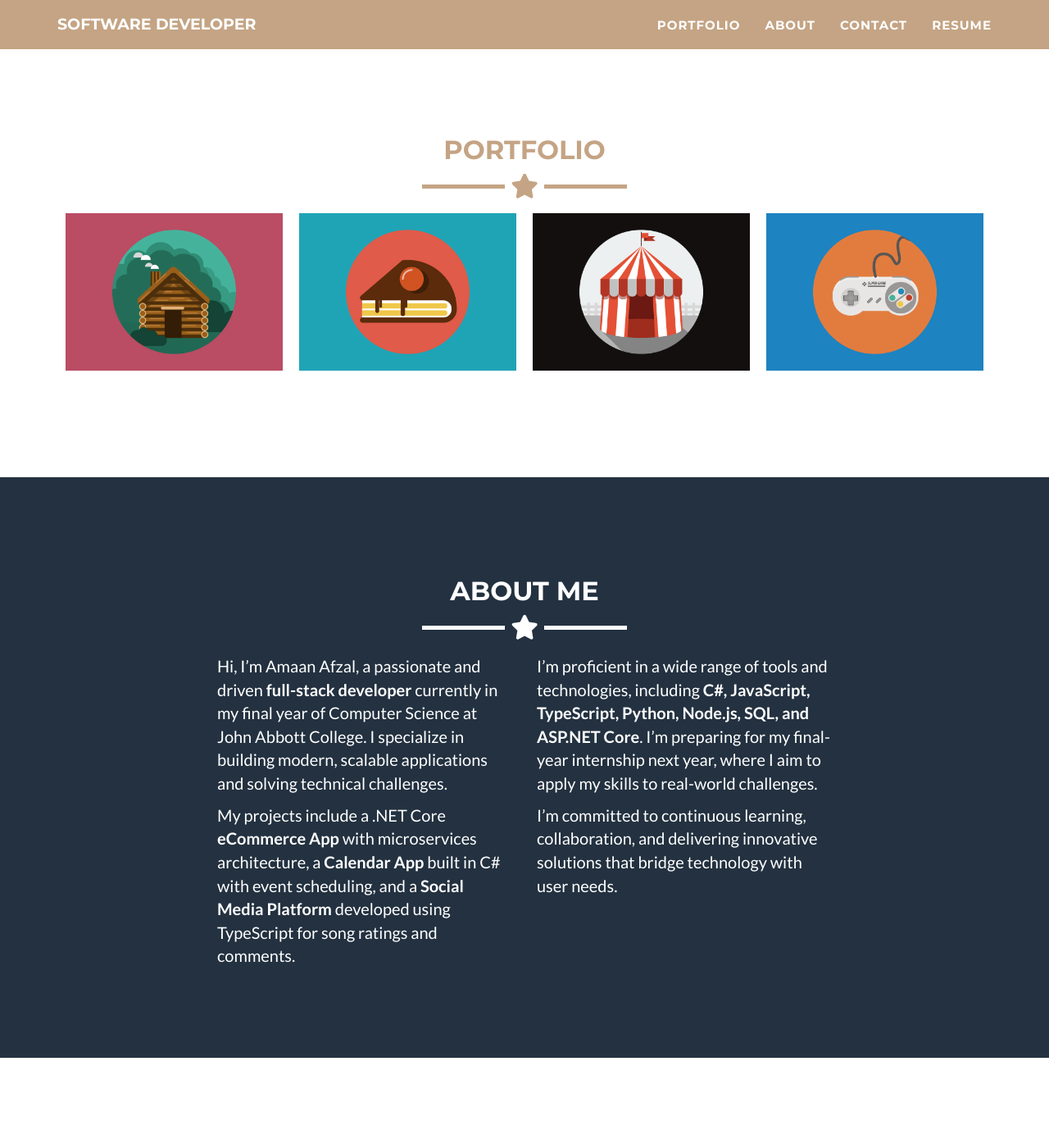
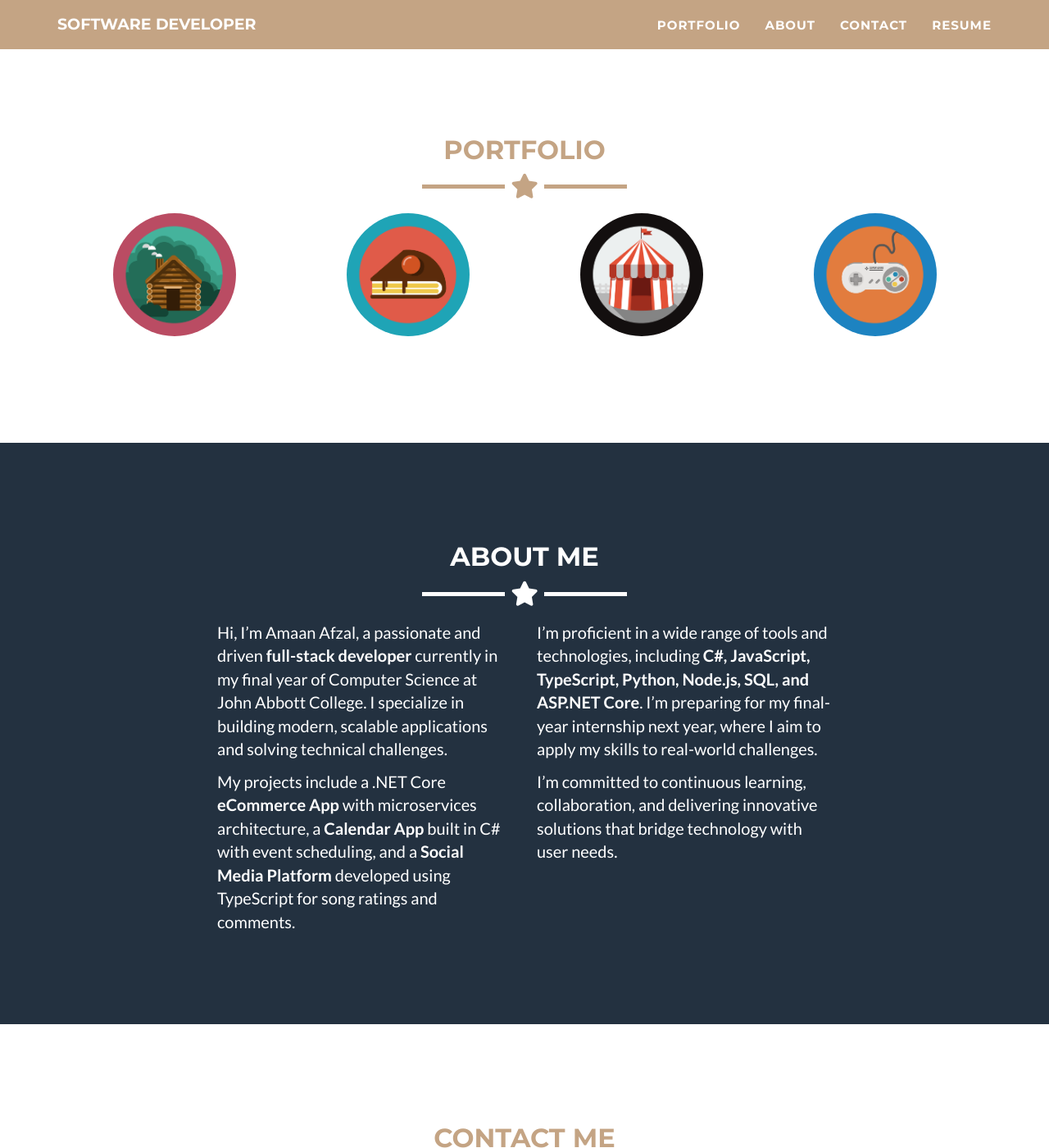
Before and after one commit to Amaan6868/Amaan6868.github.i, a Jekyll site: the page built from _posts/2014-07-18-project-1.markdown, in a window 1280 px wide and 1400 px high, scrolled down 605 px. Shown: the whole window at 82% size. Built offline with Jekyll 4.4.1, drawn with Linux system fonts in a browser that asks for light colours.

Commit message:
Update main.css

```diff
--- a/_includes/css/main.css
+++ b/_includes/css/main.css
@@ -85,7 +85,7 @@ header .container {
     padding-bottom: 50px;
 }
 
-header img.img-responsive {
+img.img-responsive {
   border-radius: 50%;
   width: 150px;
   height: 150px;
```
